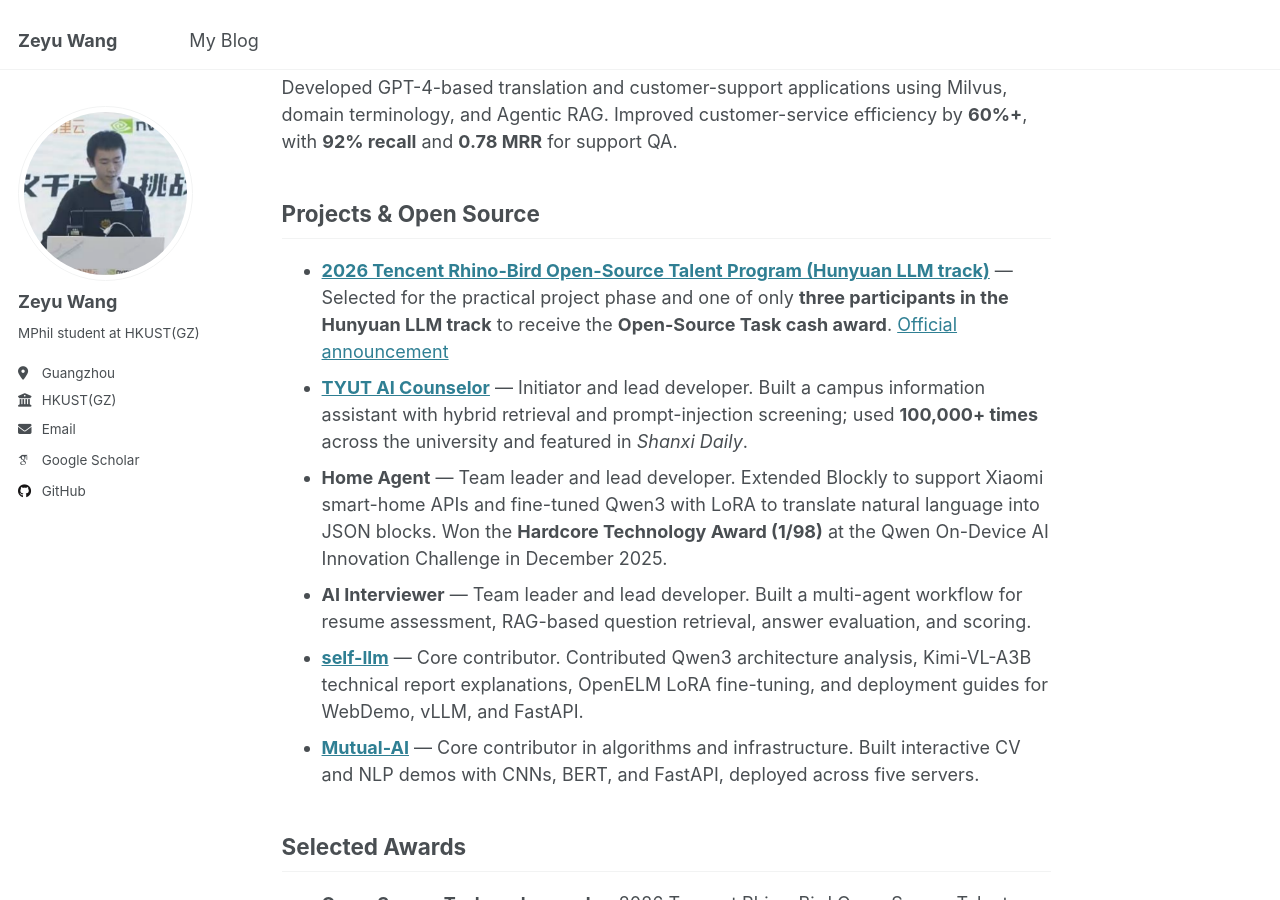
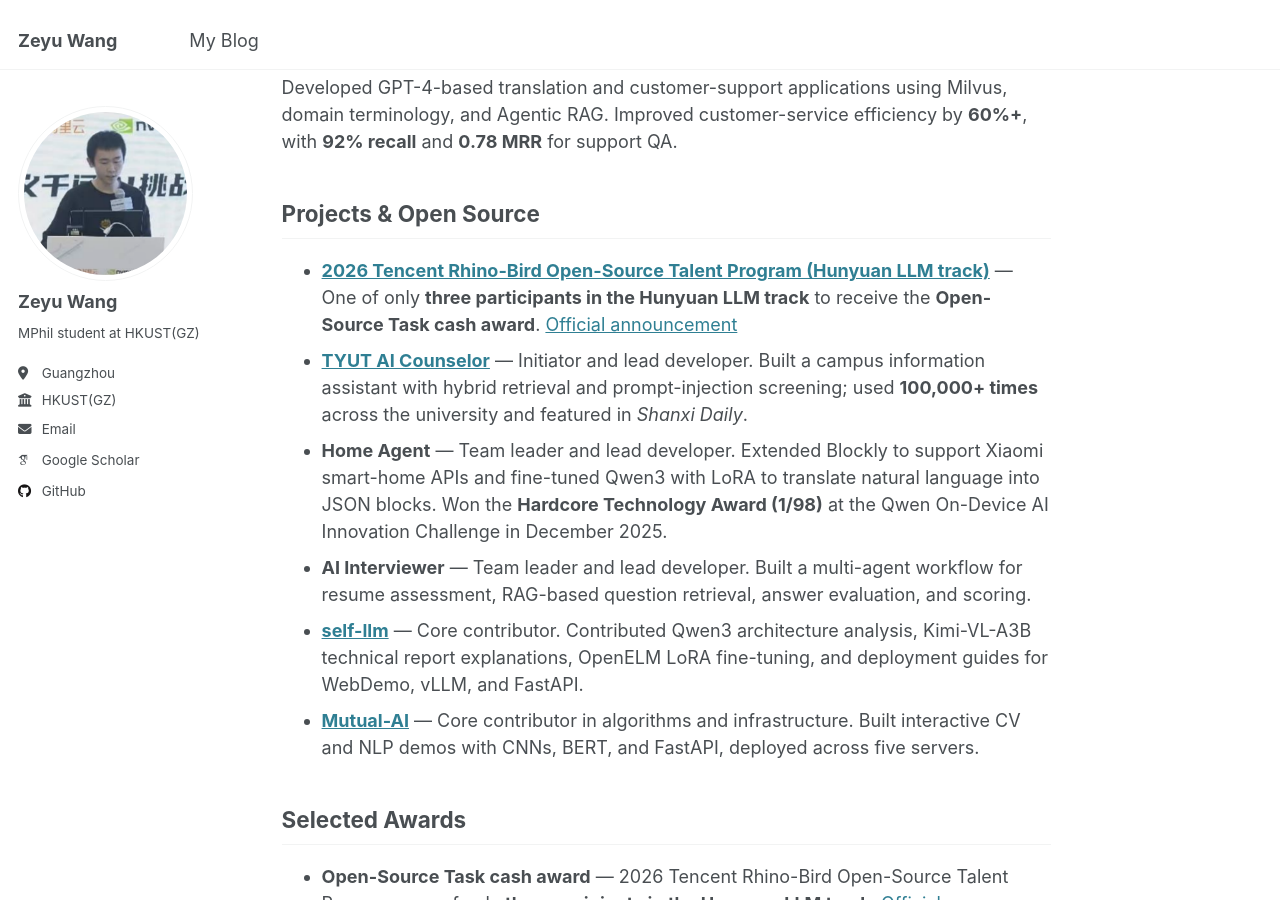
Before and after one commit to moyitech/moyitech.github.io, a Jekyll site: the page built from _pages/about.md, in a window 1280 px wide and 900 px high, scrolled down 2123 px. Built offline with Jekyll 4.4.1, drawn with Linux system fonts in a browser that asks for light colours; some web fonts are replaced.

Commit message:
Simplify Rhino-Bird entry to highlight cash award

```diff
--- a/_pages/about.md
+++ b/_pages/about.md
@@ -63,7 +63,7 @@ Developed GPT-4-based translation and customer-support applications using Milvus
 
 ## Projects & Open Source
 
-- **[2026 Tencent Rhino-Bird Open-Source Talent Program (Hunyuan LLM track)](https://opensource.tencent.com/summer-of-code/)** — Selected for the practical project phase and one of only **three participants in the Hunyuan LLM track** to receive the **Open-Source Task cash award**. [Official announcement](https://mp.weixin.qq.com/s/jYHU1exImv8XU9z0fgJ-UQ?color_scheme=light&scene=1)
+- **[2026 Tencent Rhino-Bird Open-Source Talent Program (Hunyuan LLM track)](https://opensource.tencent.com/summer-of-code/)** — One of only **three participants in the Hunyuan LLM track** to receive the **Open-Source Task cash award**. [Official announcement](https://mp.weixin.qq.com/s/jYHU1exImv8XU9z0fgJ-UQ?color_scheme=light&scene=1)
 - **[TYUT AI Counselor](https://mp.weixin.qq.com/s/It5YYVXDfUXFA7APnv7kkg)** — Initiator and lead developer. Built a campus information assistant with hybrid retrieval and prompt-injection screening; used **100,000+ times** across the university and featured in *Shanxi Daily*.
 - **Home Agent** — Team leader and lead developer. Extended Blockly to support Xiaomi smart-home APIs and fine-tuned Qwen3 with LoRA to translate natural language into JSON blocks. Won the **Hardcore Technology Award (1/98)** at the Qwen On-Device AI Innovation Challenge in December 2025.
 - **AI Interviewer** — Team leader and lead developer. Built a multi-agent workflow for resume assessment, RAG-based question retrieval, answer evaluation, and scoring.
```
Also changed, not shown: _pages/cv.md (+0 -1 lines).
